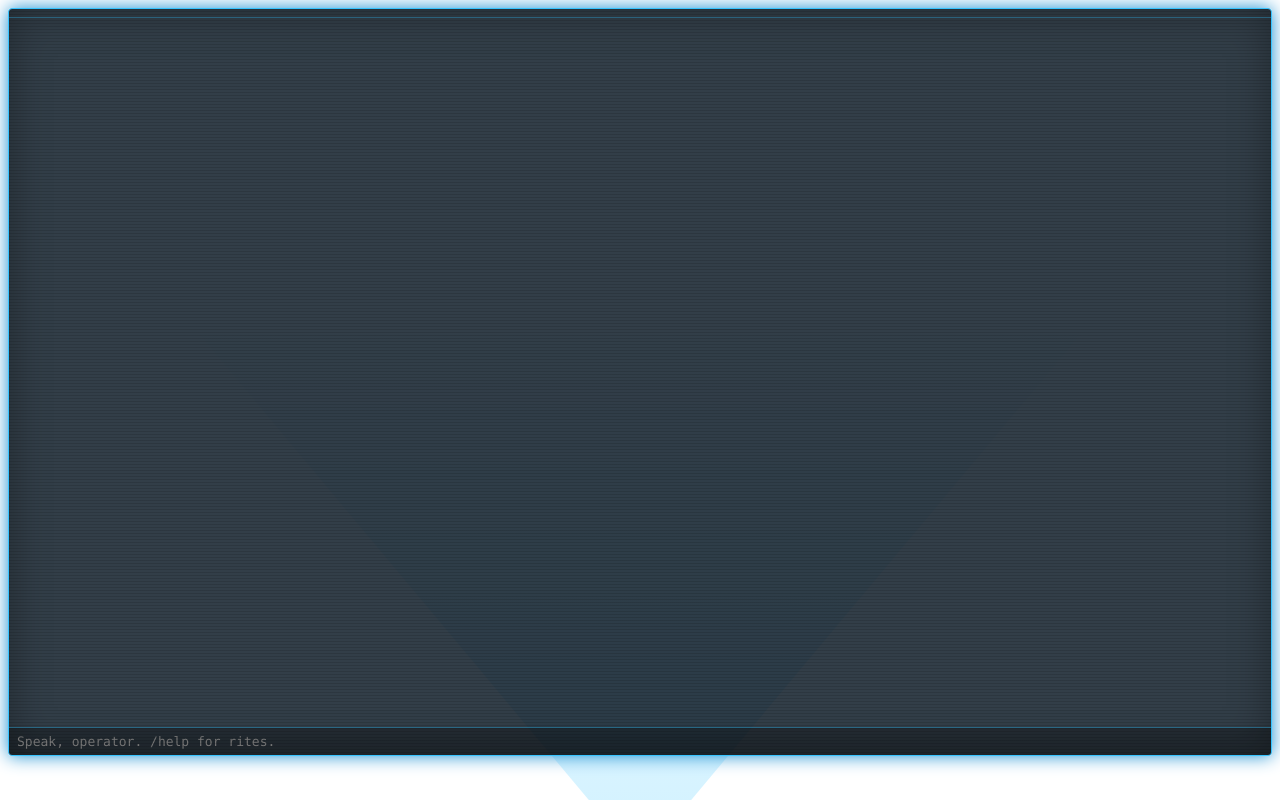
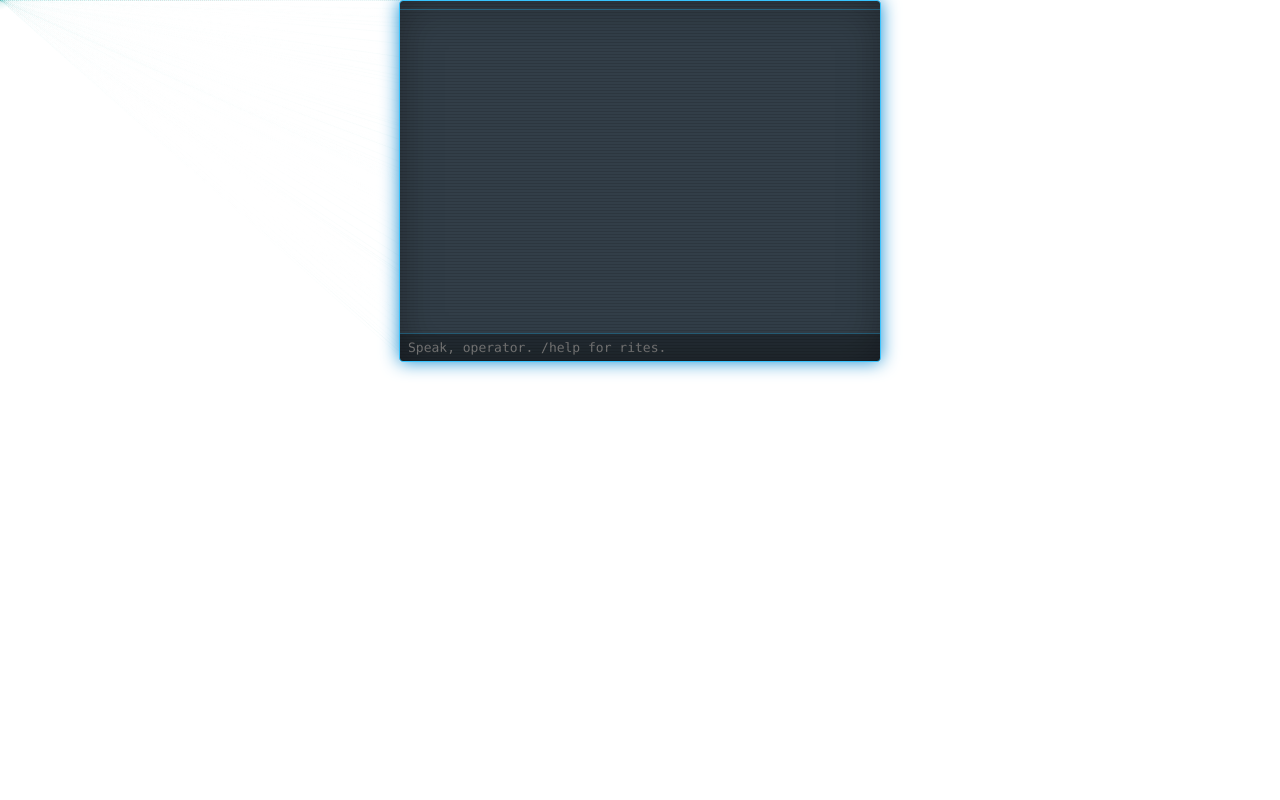
Before and after one commit to phellwege/desktopBuddy-claudeCLI-magosVex, a website built with Vite: page src/renderer/hologram/index.html in a window 1280 px wide. Built offline with nearby package versions, Linux system fonts and the light colour scheme; animation ran at ten frames a second.

Commit message:
feat: hologram projection cone cast from the servo skull; hologram window reaches the skull and is click-through outside the panel
Co-Authored-By: Claude Fable 5.1 <noreply@anthropic.com>

```diff
--- a/src/preload/index.ts
+++ b/src/preload/index.ts
@@ -13,6 +13,8 @@ const bridge: BuddyBridge = {
   contextMenu: (x, y) => ipcRenderer.send(CH.overlayContextMenu, { x, y }),
   arrived: () => ipcRenderer.send(CH.overlayArrived),
   oneShotDone: () => ipcRenderer.send(CH.overlayOneShotDone),
+  origin: (x, y) => ipcRenderer.send(CH.overlayOrigin, { x, y }),
+  onOrigin: on(CH.hologramOrigin),
   onTheme: on(CH.theme),
   onChatDelta: on(CH.chatDelta),
   onChatActivity: on(CH.chatActivity),
@@ -21,6 +23,7 @@ const bridge: BuddyBridge = {
   onChatStatus: on(CH.chatStatus),
   onChatSystem: on(CH.chatSystem),
   hologramReady: () => ipcRenderer.send(CH.hologramReady),
+  hologramHover: (over) => ipcRenderer.send(CH.hologramHover, { over }),
   prompt: (text) => ipcRenderer.send(CH.chatPrompt, { text }),
   permissionAnswer: (id, allow) => ipcRenderer.send(CH.chatPermissionAnswer, { id, allow }),
   closePanel: () => ipcRenderer.send(CH.chatClose),
--- /dev/null
+++ b/src/renderer/hologram/cone.ts
@@ -0,0 +1,196 @@
+// Ported from the portfolio's ProjectionOverlay.js, reduced to a single target (the chat
+// panel) with no scroll-driven source, no DOM target queries, no planets, and no
+// occlusion: the hologram window has exactly one thing to project onto.
+const DEFAULT_RGB: [number, number, number] = [91, 192, 190]
+
+export function hexToRgb(hex: string): [number, number, number] {
+  const short = /^#([0-9a-f])([0-9a-f])([0-9a-f])$/i.exec(hex)
+  if (short) {
+    const [, r, g, b] = short
+    return [parseInt(r! + r!, 16), parseInt(g! + g!, 16), parseInt(b! + b!, 16)]
+  }
+  const long = /^#([0-9a-f]{2})([0-9a-f]{2})([0-9a-f]{2})$/i.exec(hex)
+  if (long) {
+    const [, r, g, b] = long
+    return [parseInt(r!, 16), parseInt(g!, 16), parseInt(b!, 16)]
+  }
+  return DEFAULT_RGB
+}
+
+export interface EdgeRect { left: number; top: number; right: number; bottom: number }
+
+function roundedRectPath(ctx: CanvasRenderingContext2D, x: number, y: number, w: number, h: number, r: number): void {
+  const rr = Math.min(r, w / 2, h / 2)
+  ctx.beginPath()
+  ctx.moveTo(x + rr, y)
+  ctx.lineTo(x + w - rr, y)
+  ctx.quadraticCurveTo(x + w, y, x + w, y + rr)
+  ctx.lineTo(x + w, y + h - rr)
+  ctx.quadraticCurveTo(x + w, y + h, x + w - rr, y + h)
+  ctx.lineTo(x + rr, y + h)
+  ctx.quadraticCurveTo(x, y + h, x, y + h - rr)
+  ctx.lineTo(x, y + rr)
+  ctx.quadraticCurveTo(x, y, x + rr, y)
+  ctx.closePath()
+}
+
+function getRoundedPoint(rect: EdgeRect, frac: number, rad: number): { x: number; y: number } {
+  const width = rect.right - rect.left
+  const height = rect.bottom - rect.top
+  const r = Math.min(rad, width / 2, height / 2)
+  const straightW = width - 2 * r
+  const straightH = height - 2 * r
+  const cornerArc = Math.PI * r / 2
+  const perim = 2 * (straightW + straightH) + 4 * cornerArc
+  let d = (((frac % 1) + 1) % 1) * perim
+
+  if (d < straightW) return { x: rect.left + r + d, y: rect.top }
+  d -= straightW
+  if (d < cornerArc) {
+    const a = -Math.PI / 2 + (d / cornerArc) * (Math.PI / 2)
+    return { x: rect.right - r + Math.cos(a) * r, y: rect.top + r + Math.sin(a) * r }
+  }
+  d -= cornerArc
+  if (d < straightH) return { x: rect.right, y: rect.top + r + d }
+  d -= straightH
+  if (d < cornerArc) {
+    const a = (d / cornerArc) * (Math.PI / 2)
+    return { x: rect.right - r + Math.cos(a) * r, y: rect.bottom - r + Math.sin(a) * r }
+  }
+  d -= cornerArc
+  if (d < straightW) return { x: rect.right - r - d, y: rect.bottom }
+  d -= straightW
+  if (d < cornerArc) {
+    const a = Math.PI / 2 + (d / cornerArc) * (Math.PI / 2)
+    return { x: rect.left + r + Math.cos(a) * r, y: rect.bottom - r + Math.sin(a) * r }
+  }
+  d -= cornerArc
+  if (d < straightH) return { x: rect.left, y: rect.bottom - r - d }
+  d -= straightH
+  const a = Math.PI + (d / cornerArc) * (Math.PI / 2)
+  return { x: rect.left + r + Math.cos(a) * r, y: rect.top + r + Math.sin(a) * r }
+}
+
+export function edgePoints(rect: EdgeRect, count: number, t: number, rad = 12): { x: number; y: number }[] {
+  const points: { x: number; y: number }[] = []
+  for (let i = 0; i < count; i++) {
+    const jitter = Math.sin(t * 2.3 + i * 0.97) * 0.003 + Math.sin(t * 5.1 + i * 0.31) * 0.002
+    const frac = i / count + jitter
+    points.push(getRoundedPoint(rect, frac, rad))
+  }
+  return points
+}
+
+export class ProjectionCone {
+  private rgb: [number, number, number] = [91, 192, 190]
+  private source = { x: 0, y: 0 }
+  private target: { left: number; top: number; right: number; bottom: number } | null = null
+  private t = 0
+  private raf = 0
+  constructor(private canvas: HTMLCanvasElement, private lines = 220) {}
+  setColor(hex: string): void { this.rgb = hexToRgb(hex) }
+  setSource(x: number, y: number): void { this.source = { x, y } }
+  setTarget(rect: DOMRect | null): void { this.target = rect ? { left: rect.left, top: rect.top, right: rect.right, bottom: rect.bottom } : null }
+  start(): void { if (!this.raf) this.raf = requestAnimationFrame(this.frame) }
+  stop(): void { if (this.raf) cancelAnimationFrame(this.raf); this.raf = 0; this.clear() }
+  private clear(): void { this.canvas.getContext('2d')!.clearRect(0, 0, this.canvas.width, this.canvas.height) }
+  private frame = (): void => { this.draw(); this.raf = requestAnimationFrame(this.frame) }
+
+  private draw(): void {
+    const canvas = this.canvas
+    const ctx = canvas.getContext('2d')!
+    const w = canvas.width, h = canvas.height
+    const t = this.t
+    this.t += 0.008
+
+    ctx.clearRect(0, 0, w, h)
+    const rect = this.target
+    if (!rect) return
+
+    const [r, g, b] = this.rgb
+    const sourceX = this.source.x, sourceY = this.source.y
+    // Distance fade against the canvas diagonal, the farthest a line can actually be -
+    // the portfolio original faded against page width, which does not make sense for a
+    // window that is often taller than it is wide.
+    const diag = Math.hypot(w, h)
+
+    let lineIndex = 0
+    for (const pt of edgePoints(rect, this.lines, t)) {
+      const dx = pt.x - sourceX
+      const dy = pt.y - sourceY
+      const dist = Math.sqrt(dx * dx + dy * dy)
+
+      const flicker = 0.6 + Math.sin(t * 3.5 + lineIndex * 0.37) * 0.2 + Math.sin(t * 8.1 + lineIndex * 0.13) * 0.12
+      const distFade = Math.max(0, 1 - dist / diag)
+      const scanPulse = (Math.sin(t * 3 - dist * 0.005 + lineIndex * 0.04) + 1) * 0.5
+      const alpha = flicker * distFade * 0.12 * (0.5 + scanPulse * 0.5)
+
+      ctx.beginPath()
+      ctx.moveTo(sourceX, sourceY)
+      ctx.lineTo(pt.x, pt.y)
+
+      const grad = ctx.createLinearGradient(sourceX, sourceY, pt.x, pt.y)
+      grad.addColorStop(0, `rgba(${r}, ${g}, ${b}, ${alpha * 0.8})`)
+      grad.addColorStop(0.6, `rgba(${r}, ${g}, ${b}, ${alpha * 0.2})`)
+      grad.addColorStop(1, `rgba(${r}, ${g}, ${b}, ${alpha * 1.8})`)
+      ctx.strokeStyle = grad
+      ctx.lineWidth = 0.3 + Math.sin(t * 4.5 + lineIndex * 0.47) * 0.15
+      ctx.stroke()
+
+      lineIndex++
+    }
+
+    // Mask out the panel interior so lines appear to pass behind it.
+    ctx.save()
+    ctx.globalCompositeOperation = 'destination-out'
+    ctx.fillStyle = 'rgba(0,0,0,1)'
+    roundedRectPath(ctx, rect.left, rect.top, rect.right - rect.left, rect.bottom - rect.top, 12)
+    ctx.fill()
+    ctx.restore()
+
+    // Border glow where projection lines hit the panel edge.
+    ctx.save()
+    const cx = (rect.left + rect.right) / 2
+    const cy = (rect.top + rect.bottom) / 2
+    const angleToSource = Math.atan2(sourceY - cy, sourceX - cx)
+
+    const pulse1 = 0.5 + Math.sin(t * 4) * 0.3 + Math.sin(t * 9) * 0.2
+    const pulse2 = 0.4 + Math.sin(t * 5.7 + 1.3) * 0.25 + Math.sin(t * 11.3) * 0.15
+    const pulse3 = 0.6 + Math.sin(t * 3.2 + 2.7) * 0.2 + Math.sin(t * 7.8) * 0.15
+    const baseAlpha = 0.7
+
+    const gradLen = Math.max(rect.right - rect.left, rect.bottom - rect.top)
+    const drift = Math.sin(t * 1.5) * 0.15
+    const gx1 = cx + Math.cos(angleToSource + drift) * gradLen
+    const gy1 = cy + Math.sin(angleToSource + drift) * gradLen
+    const gx2 = cx - Math.cos(angleToSource + drift) * gradLen
+    const gy2 = cy - Math.sin(angleToSource + drift) * gradLen
+
+    const borderGrad = ctx.createLinearGradient(gx1, gy1, gx2, gy2)
+    borderGrad.addColorStop(0, `rgba(${r}, ${g}, ${b}, ${pulse1 * baseAlpha * 0.7})`)
+    borderGrad.addColorStop(0.2, `rgba(${r}, ${g}, ${b}, ${pulse2 * baseAlpha * 0.4})`)
+    borderGrad.addColorStop(0.45, `rgba(${r}, ${g}, ${b}, ${pulse3 * baseAlpha * 0.15})`)
+    borderGrad.addColorStop(0.7, `rgba(${r}, ${g}, ${b}, ${pulse2 * baseAlpha * 0.08})`)
+    borderGrad.addColorStop(1, `rgba(${r}, ${g}, ${b}, 0)`)
+
+    ctx.shadowColor = `rgba(${r}, ${g}, ${b}, ${pulse1 * baseAlpha})`
+    ctx.shadowBlur = 10 + Math.sin(t * 3) * 4 + Math.sin(t * 7.5) * 2
+    ctx.strokeStyle = borderGrad
+    ctx.lineWidth = 1.2 + Math.sin(t * 6) * 0.3
+
+    roundedRectPath(ctx, rect.left, rect.top, rect.right - rect.left, rect.bottom - rect.top, 12)
+    ctx.stroke()
+
+    ctx.shadowBlur = 0
+    ctx.restore()
+
+    // Source glow.
+    const glowSize = 8 + Math.sin(t * 4) * 3
+    const glowGrad = ctx.createRadialGradient(sourceX, sourceY, 0, sourceX, sourceY, glowSize)
+    glowGrad.addColorStop(0, `rgba(${r}, ${g}, ${b}, 0.4)`)
+    glowGrad.addColorStop(0.4, `rgba(${r}, ${g}, ${b}, 0.15)`)
+    glowGrad.addColorStop(1, `rgba(${r}, ${g}, ${b}, 0)`)
+    ctx.fillStyle = glowGrad
+    ctx.fillRect(sourceX - glowSize, sourceY - glowSize, glowSize * 2, glowSize * 2)
+  }
+}
--- a/src/renderer/hologram/index.html
+++ b/src/renderer/hologram/index.html
@@ -9,7 +9,7 @@
 </head>
 <body>
   <div id="root">
-    <div id="cone"></div>
+    <canvas id="cone"></canvas>
     <div id="panel">
       <div id="title"><span id="name"></span><span id="status"></span></div>
       <div id="log"></div>
--- a/src/renderer/hologram/main.ts
+++ b/src/renderer/hologram/main.ts
@@ -1,9 +1,34 @@
 import { renderMarkdown } from './markdown'
+import { ProjectionCone } from './cone'
 import type { ChatPermissionPayload, ThemePayload } from '../../shared/ipc'
 
 const $ = <T extends HTMLElement>(id: string) => document.getElementById(id) as T
 const log = $<HTMLDivElement>('log'), input = $<HTMLTextAreaElement>('input'), status = $<HTMLSpanElement>('status')
 const perm = $<HTMLDivElement>('permission'), permLine = $<HTMLDivElement>('perm-line'), permDetail = $<HTMLDivElement>('perm-detail')
+const panel = $<HTMLDivElement>('panel'), coneCanvas = $<HTMLCanvasElement>('cone')
+const cone = new ProjectionCone(coneCanvas)
+
+function sizeCone(): void {
+  coneCanvas.width = window.innerWidth
+  coneCanvas.height = window.innerHeight
+  cone.setTarget(panel.getBoundingClientRect())
+}
+sizeCone()
+window.addEventListener('resize', sizeCone)
+
+document.addEventListener('visibilitychange', () => { if (document.hidden) cone.stop(); else cone.start() })
+if (!document.hidden) cone.start()
+
+let hoveringPanel = false
+function isOverPanel(x: number, y: number): boolean {
+  const r = panel.getBoundingClientRect()
+  return x >= r.left && x <= r.right && y >= r.top && y <= r.bottom
+}
+window.addEventListener('mousemove', (e) => {
+  const over = isOverPanel(e.clientX, e.clientY)
+  if (over !== hoveringPanel) { hoveringPanel = over; window.buddy.hologramHover(over) }
+})
+document.addEventListener('mouseleave', () => { if (hoveringPanel) { hoveringPanel = false; window.buddy.hologramHover(false) } })
 let current: HTMLDivElement | null = null
 let buffer = ''
 let renderQueued = false
@@ -25,7 +50,9 @@ window.buddy.onTheme((t: ThemePayload) => {
   r.setProperty('--accent', t.accent); r.setProperty('--glow', t.glow); r.setProperty('--bg', t.background)
   r.setProperty('--text', t.text); r.setProperty('--font', t.font)
   $('name').textContent = t.name
+  cone.setColor(t.accent)
 })
+window.buddy.onOrigin((p) => cone.setSource(p.x, p.y))
 window.buddy.onChatStatus((s) => {
   status.textContent = `${s.model ?? 'default'} · ${s.workspace} · ${s.session}${s.error ? ' · ' + s.error : ''}`
 })
--- a/src/renderer/hologram/styles.css
+++ b/src/renderer/hologram/styles.css
@@ -1,10 +1,8 @@
 :root { --accent: #37c4ff; --glow: #1a8fd1; --bg: rgba(6, 20, 32, 0.82); --text: #d8f4ff; --font: 'Cascadia Mono', Consolas, monospace; }
 html, body { margin: 0; width: 100%; height: 100%; background: transparent; overflow: hidden; font-family: var(--font); color: var(--text); font-size: 13px; }
 #root { position: relative; width: 100%; height: 100%; }
-#cone { position: absolute; left: 0; bottom: 0; width: 100%; height: 100%; pointer-events: none;
-  background: linear-gradient(to top, color-mix(in srgb, var(--accent) 35%, transparent), transparent 60%);
-  clip-path: polygon(46% 100%, 54% 100%, 100% 12%, 0 12%); opacity: 0.6; }
-#panel { position: absolute; left: 8px; right: 8px; top: 8px; bottom: 44px; display: flex; flex-direction: column;
+#cone { position: fixed; inset: 0; pointer-events: none; z-index: 0; }
+#panel { position: absolute; top: 0; left: 50%; transform: translateX(-50%); width: 480px; height: 360px; z-index: 1; display: flex; flex-direction: column;
   background: var(--bg); border: 1px solid var(--accent); box-shadow: 0 0 18px var(--glow), inset 0 0 40px rgba(0,0,0,0.35); border-radius: 4px; overflow: hidden; }
 #panel::after { content: ''; position: absolute; inset: 0; pointer-events: none;
   background: repeating-linear-gradient(to bottom, transparent 0 2px, rgba(0,0,0,0.12) 2px 3px); }
```
Also changed, not shown: e2e/body.spec.ts (+11 -1 lines), src/main/geometry.test.ts (+37 -8 lines), src/main/geometry.ts (+15 -5 lines), src/main/index.ts (+8 -3 lines), src/main/ipc.ts (+12 -2 lines), src/main/windows.ts (+12 -2 lines), src/renderer/hologram/cone.test.ts (added, +15 -0 lines), src/renderer/overlay/main.ts (+12 -0 lines), src/renderer/overlay/origin.test.ts (added, +20 -0 lines), src/renderer/overlay/origin.ts (added, +17 -0 lines), src/shared/ipc.ts (+9 -0 lines).
